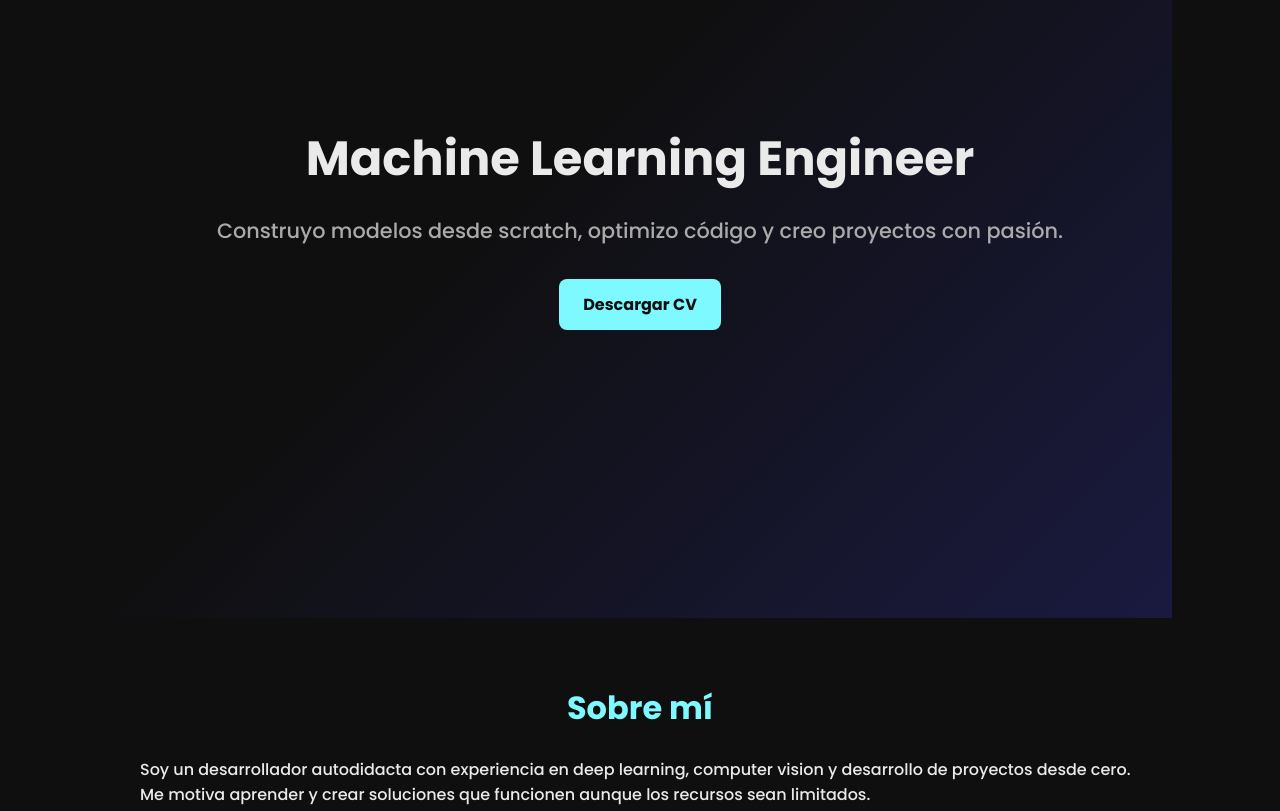
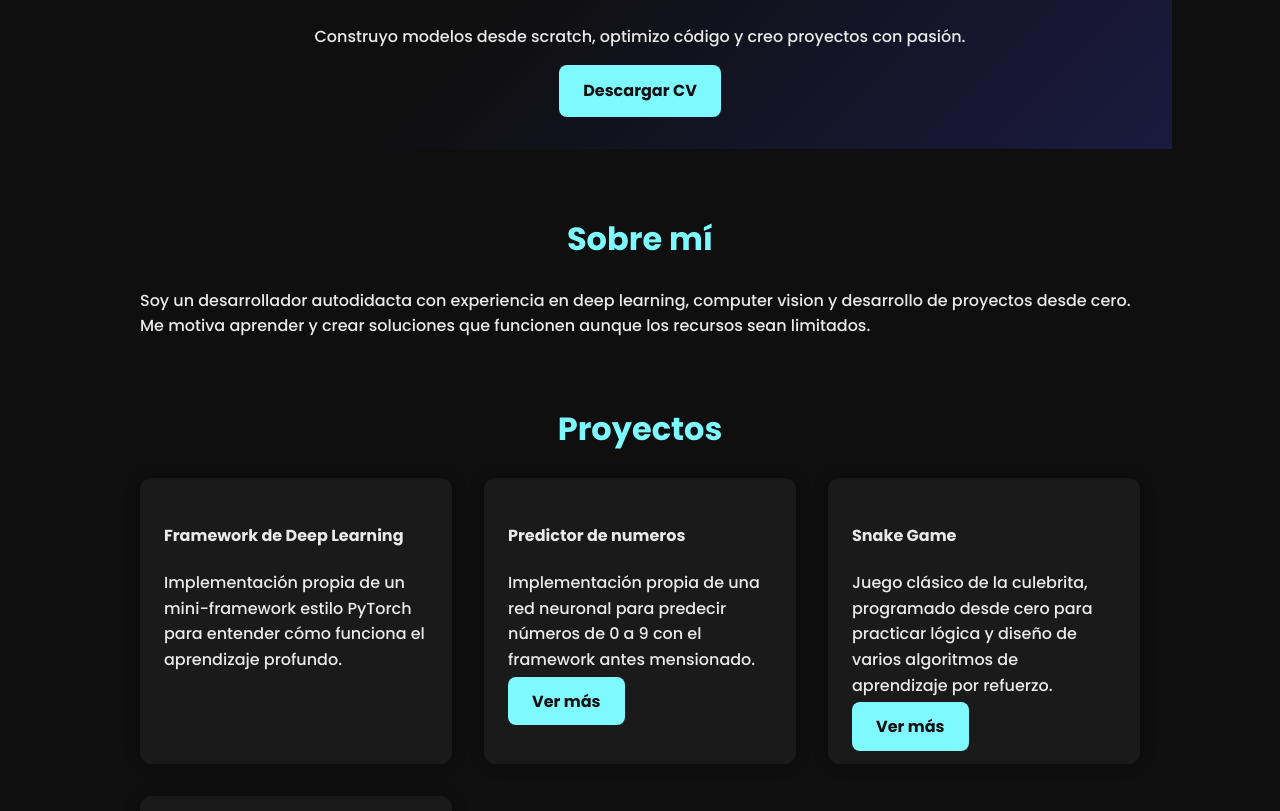
Before and after one commit to Hamil4815/Mi-Portafolio, a plain HTML site: page index.html in a window 1280 px wide. Shown: the part 320-1131 px from the top of the page. Drawn offline with Linux system fonts and the light colour scheme.

Commit message:
Update index.html

```diff
--- a/index.html
+++ b/index.html
@@ -1,5 +1,6 @@
 <!DOCTYPE html>
 <html lang="es">
+
 <head>
   <meta charset="UTF-8">
   <meta name="viewport" content="width=device-width, initial-scale=1.0">
@@ -44,26 +45,29 @@
       color: #7df9ff;
     }
 
+    @media (max-width: 600px) {
+      .hero {
+        padding-top: 4rem;
+        min-height: calc(100vh - 64px);
+        padding-left: 1rem;
+        padding-right: 1rem;
+      }
+    }
+
     .hero {
       display: flex;
       flex-direction: column;
-      justify-content: center;
+      justify-content: flex-start;
+      /* empuja el contenido hacia arriba */
       align-items: center;
       text-align: center;
-      min-height: 90vh;
+      min-height: calc(30vh - 76px);
+      /* deja espacio para el header */
       background: linear-gradient(135deg, #0f0f0f 40%, #1a1a40);
-      padding: 2rem;
-    }
-
-    .hero h2 {
-      font-size: 3rem;
-      margin: 0;
-    }
-
-    .hero p {
-      font-size: 1.3rem;
-      margin: 1rem 0 2rem;
-      color: #aaa;
+      padding: 4rem 2rem 2rem;
+      /* más espacio arriba */
+      padding-top: 6rem;
+      /* ajusta según prefieras */
     }
 
     .btn {
@@ -75,6 +79,7 @@
       font-weight: 600;
       transition: background 0.3s;
     }
+
 
     .btn:hover {
       background: #50e3c2;
@@ -103,7 +108,7 @@
       background: #1a1a1a;
       padding: 1.5rem;
       border-radius: 12px;
-      box-shadow: 0 0 15px rgba(0,0,0,0.3);
+      box-shadow: 0 0 15px rgba(0, 0, 0, 0.3);
       transition: transform 0.3s;
     }
 
@@ -135,6 +140,7 @@
     }
   </style>
 </head>
+
 <body>
   <header>
     <h1>Iko Linh</h1>
@@ -146,13 +152,13 @@
     </nav>
   </header>
 
-  <section class="hero">
+  <section id="about" class="hero">
     <h2>Machine Learning Engineer</h2>
     <p>Construyo modelos desde scratch, optimizo código y creo proyectos con pasión.</p>
     <a href="#" class="btn">Descargar CV</a>
   </section>
 
-  <section id="about">
+  <section>
     <h3>Sobre mí</h3>
     <p>
       Soy un desarrollador autodidacta con experiencia en deep learning, computer vision y
@@ -166,13 +172,17 @@
     <div class="projects">
       <div class="card">
         <h4>Framework de Deep Learning</h4>
-        <p>Implementación propia de un mini-framework estilo PyTorch para entender cómo funcionan las redes neuronales por dentro.</p>
-          <!-- <a href="projects/numsRec.html" class="btn">Ver más</a> -->
-           <a href="https://hamil4815.github.io/numsCnn/" class="btn">Ver más</a>
+        <p>Implementación propia de un mini-framework estilo PyTorch para entender cómo funciona el aprendizaje profundo.</p>
+        <!-- <a href="https://hamil4815.github.io/numsCnn/" class="btn">Ver más</a> -->
+      </div>
+      <div class="card">
+        <h4>Predictor de numeros</h4>
+        <p>Implementación propia de una red neuronal para predecir números de 0 a 9 con el framework antes mensionado.</p>
+        <a href="https://hamil4815.github.io/numsCnn/" class="btn">Ver más</a>
       </div>
       <div class="card">
         <h4>Snake Game</h4>
-        <p>Juego clásico de la culebrita, programado desde cero para practicar lógica y diseño.</p>
+        <p>Juego clásico de la culebrita, programado desde cero para practicar lógica y diseño de varios algoritmos de aprendizaje por refuerzo.</p>
         <a href="https://hamil4815.github.io/snakePro/" class="btn">Ver más</a>
       </div>
       <div class="card">
@@ -199,13 +209,14 @@
     <h3>Contacto</h3>
     <p style="text-align:center">
       📧 <a href="mailto:halcivar60@gmail.com" style="color:#7df9ff">halcivar60@gmail.com</a> <br>
-      🔗 <a href="https://github.com/Hamil4815" target="_blank" style="color:#7df9ff">GitHub</a> |
+      🔗 <a href="https://github.com/tuusuario" target="_blank" style="color:#7df9ff">GitHub</a> |
       <a href="https://linkedin.com/in/tuusuario" target="_blank" style="color:#7df9ff">LinkedIn</a>
     </p>
   </section>
-  <script src= "/port.js"></script>
+  <script src="/port.js"></script>
   <footer>
     <p>© 2025 Iko Linh — Todos los derechos reservados</p>
   </footer>
 </body>
+
 </html>
```
